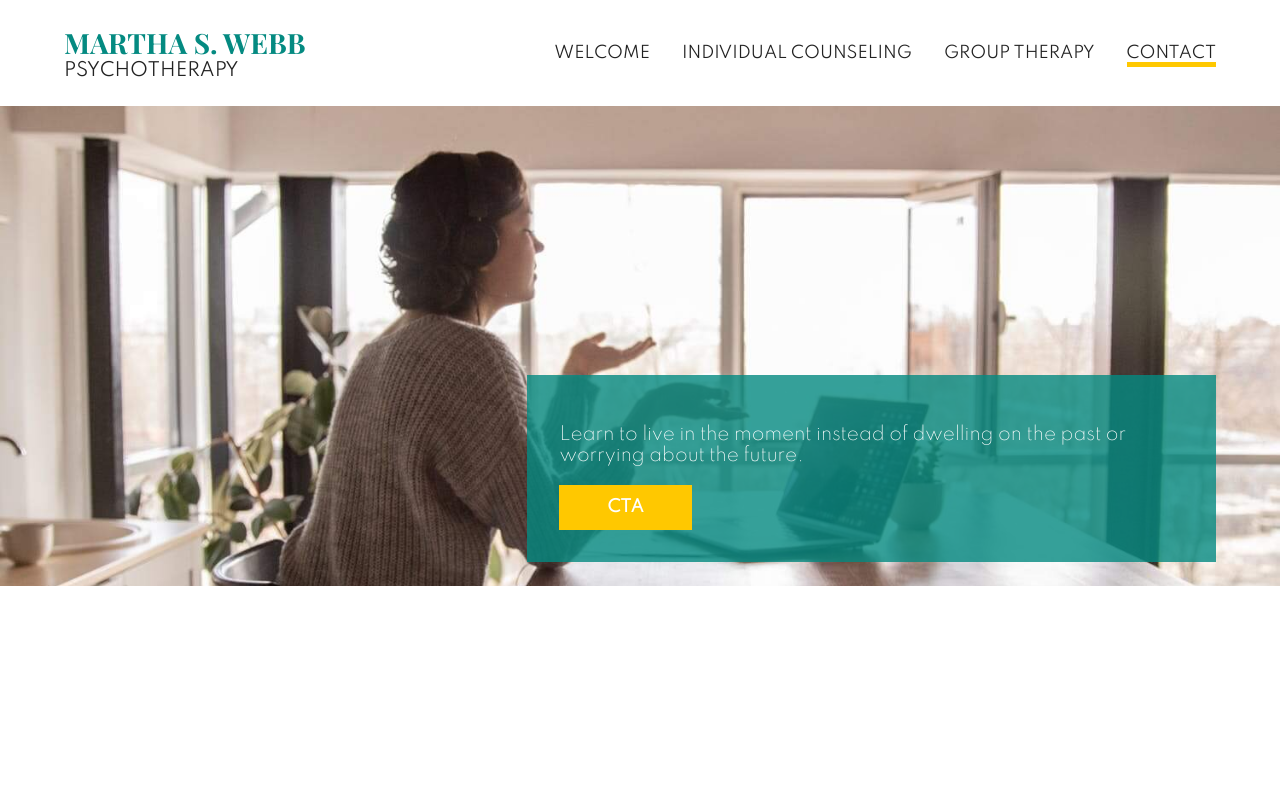
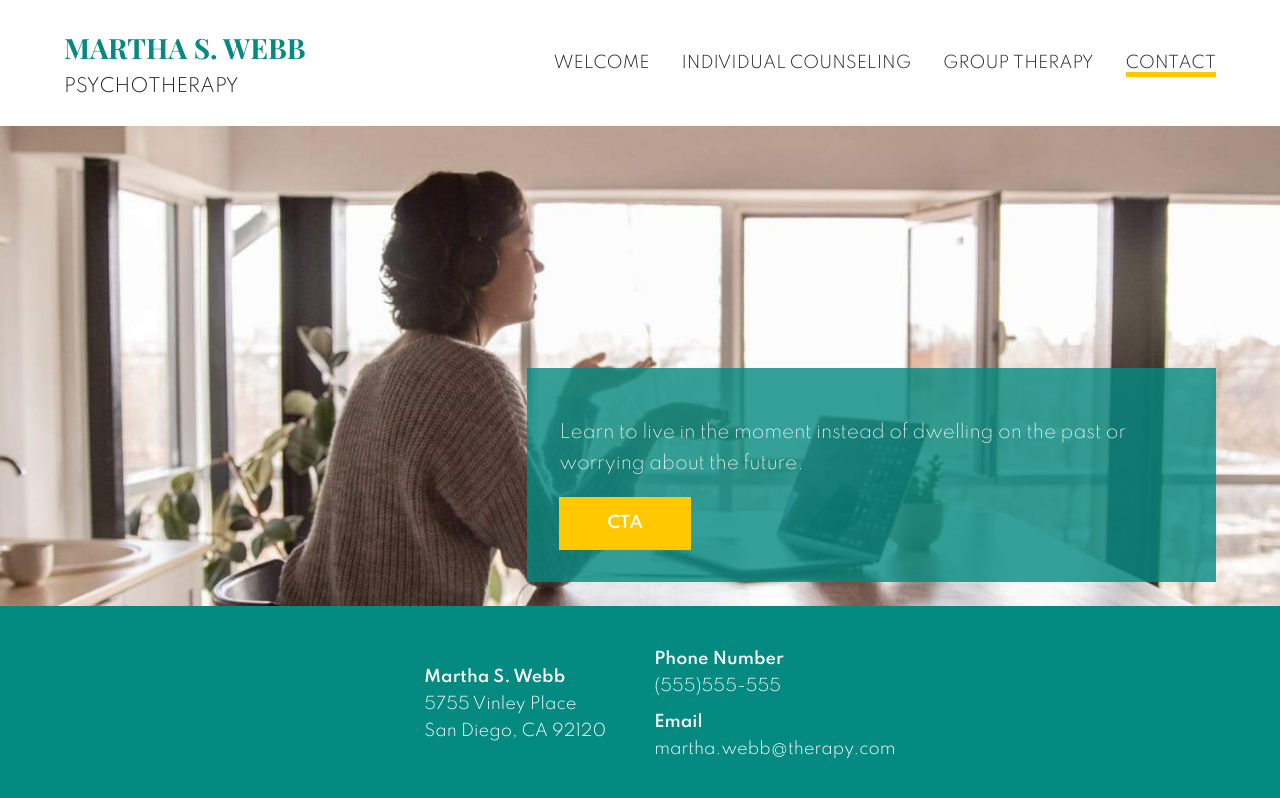
Before and after one commit to ShrikeFound/react-therapist-site, a React (Create React App) app: page /contact in a window 1280 px wide. Shown: the top 798 px of the page. Built offline with nearby package versions, Linux system fonts and the light colour scheme.

Commit message:
added footer

```diff
--- a/src/App.js
+++ b/src/App.js
@@ -4,15 +4,31 @@ import IndividualCounseling from './components/IndividualCounseling.js'
 import GroupTherapy from './components/GroupTherapy.js'
 import Contact from './components/Contact.js'
 import Header from './components/Header.js'
+
+import welcomeImage from './images/group.jpg'
+import individualImage from './images/anxiety.jpg'
+import groupImage from './images/group.jpg'
+import contactImage from './images/laptop.jpg'
+import Footer from './components/Footer.js'
+
 function App() {
   return (
     <Router>
       <div className="App">
         <Header/>
-        <Route exact path="/" component={Welcome} />
-        <Route path="/individual-counseling" component={IndividualCounseling} />
-        <Route path="/group-therapy" component={GroupTherapy} />
-        <Route path="/contact" component={Contact}/>
+        <Route exact path="/">
+          <Welcome img={welcomeImage}/>
+        </Route>
+        <Route path="/individual-counseling">
+          <IndividualCounseling img={individualImage}/>
+        </Route>
+        <Route path="/group-therapy">
+          <GroupTherapy img={groupImage}/>
+        </Route>
+        <Route path="/contact">
+          <Contact img={contactImage}/>
+        </Route>
+        <Footer/>
       </div>
     </Router>
   );
--- a/src/components/Contact.js
+++ b/src/components/Contact.js
@@ -1,12 +1,11 @@
 import React from 'react'
 import Banner from './Banner'
-import welcomeImage from '../images/laptop.jpg'
 
-const Contact = () => {
+const Contact = ({ img }) => {
   return (
     <div>
       <Banner
-      imageURL={welcomeImage}
+      imageURL={img}
       description="Learn to live in the moment instead of dwelling on the past or worrying about the future. "
         cta="CTA"
         position = "30% 45%"
--- /dev/null
+++ b/src/components/Footer.js
@@ -0,0 +1,27 @@
+import React from 'react'
+
+const Footer = () => {
+  return (
+    <footer>
+      <ul className="info-list">
+        <li>
+          <strong>Martha S. Webb</strong><br/>
+          5755 Vinley Place<br />
+          San Diego, CA 92120
+        </li>
+        <li>
+          <div><strong>Phone Number</strong><br/>
+          (555)555-555 <br />
+          </div>
+          <div className="footer-email">
+            <strong>Email</strong><br />
+            martha.webb@therapy.com
+          </div>
+        </li>
+      </ul>
+
+    </footer>
+  )
+}
+
+export default Footer
--- a/src/components/GroupTherapy.js
+++ b/src/components/GroupTherapy.js
@@ -1,12 +1,11 @@
 import React from 'react'
 import Banner from './Banner'
-import welcomeImage from '../images/group.jpg'
 
-const GroupTherapy = () => {
+const GroupTherapy = ({ img }) => {
   return (
     <div>
       <Banner
-      imageURL={welcomeImage}
+      imageURL={img}
       description="Helping You Increase Trust, Intimacy, and Connection in Your Relationship"
       cta="CTA"
       position="50% 34%"
--- a/src/components/IndividualCounseling.js
+++ b/src/components/IndividualCounseling.js
@@ -1,12 +1,11 @@
 import React from 'react'
 import Banner from './Banner'
-import welcomeImage from '../images/anxiety.jpg'
 
-const IndividualCounseling = () => {
+const IndividualCounseling = ({ img }) => {
   return (
     <div>
       <Banner
-      imageURL={welcomeImage}
+      imageURL={img}
       description="Learn to live in the moment instead of dwelling on the past or worrying about the future. "
       cta="CTA"
       />
--- a/src/components/Welcome.js
+++ b/src/components/Welcome.js
@@ -1,14 +1,13 @@
 import React from 'react'
 import { Link } from 'react-router-dom'
 import Banner from './Banner'
-import welcomeImage from '../images/group.jpg'
 import portraitImage from '../images/portrait.jpg'
 import Card from './Card'
-const Welcome = () => {
+const Welcome = ({ img }) => {
   return (
     <>
       <Banner
-      imageURL={welcomeImage}
+      imageURL={img}
       description="Helping You Increase Trust, Intimacy, and Connection in Your Relationship"
       cta="CTA"
       position="50% 34%"
--- a/src/index.css
+++ b/src/index.css
@@ -1,4 +1,4 @@
-@import url("https://fonts.googleapis.com/css2?family=Playfair+Display:wght@400;700&family=Spartan:wght@200;400&display=swap");
+@import url("https://fonts.googleapis.com/css2?family=Playfair+Display:wght@400;700&family=Spartan:wght@200;300;400;600&display=swap");
 
 :root {
   --theme-color: 4, 138, 129;
@@ -11,8 +11,12 @@ body {
   -moz-osx-font-smoothing: grayscale;
   color: rgba(var(--black), 1);
   font-family: "Spartan", sans-serif;
+  font-weight: 300;
+  line-height: 1.7;
 }
-
+strong {
+  font-weight: 600;
+}
 code {
   font-family: source-code-pro, Menlo, Monaco, Consolas, "Courier New",
     monospace;
@@ -199,3 +203,21 @@ main {
 .card p {
   max-width: 20ch;
 }
+
+/* Footer Styling */
+footer {
+  background-color: rgba(var(--theme-color), 1);
+  padding: 1.5rem;
+  color: white;
+  display: grid;
+  place-content: center;
+}
+.info-list {
+  list-style: none;
+  display: flex;
+  align-items: center;
+  gap: 3rem;
+}
+.footer-email {
+  margin-top: 0.5rem;
+}
```
